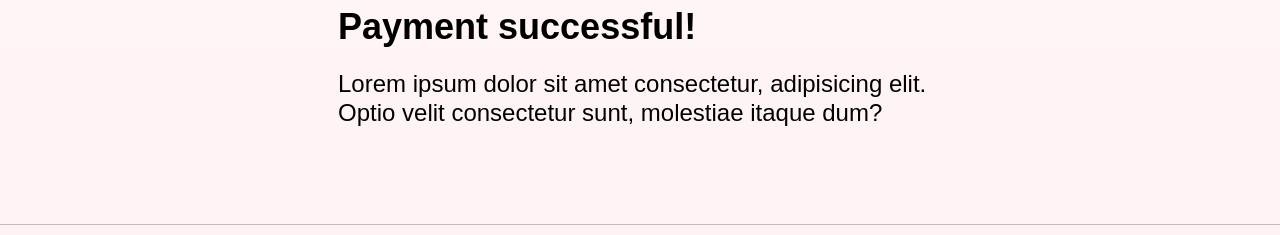
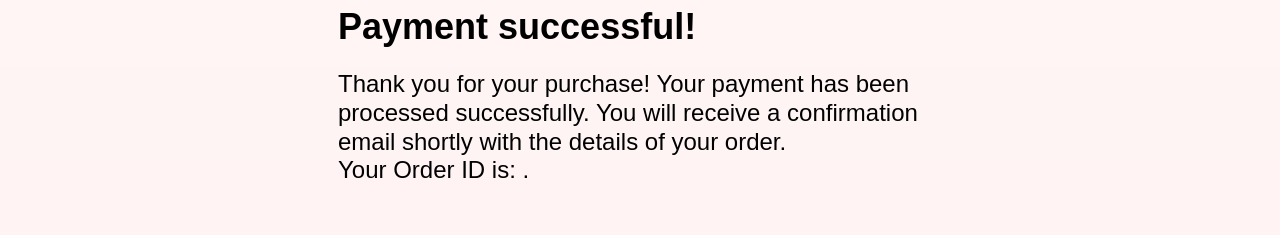
Before and after one commit to Queue-Evgenii/PolandShopFront, a Vue app: page /confirmed in a window 1280 px wide. Shown: the part 301-536 px from the top of the page. Built offline with nearby package versions, Linux system fonts and the light colour scheme; no server answers.

Commit message:
payment successed/declined notification

```diff
--- a/src/views/ConfirmedView.vue
+++ b/src/views/ConfirmedView.vue
@@ -2,8 +2,27 @@
   <div class="confirmed">
     <layout-default>
       <div class="confirmed__data">
-        <h2>Payment successful!</h2>
-        <p>Lorem ipsum dolor sit amet consectetur, adipisicing elit. Optio velit consectetur sunt, molestiae itaque dum?</p>
+        <template v-if="paymentStatus != 'error'">
+          <h2>Payment successful!</h2>
+          <p>
+            Thank you for your purchase!
+            Your payment has been processed successfully.
+            You will receive a confirmation email shortly with the details of your order.
+          </p>
+          <p>
+            Your Order ID is: {{ orderId }}.
+          </p>
+        </template>
+        <template v-else>
+          <h2>Payment declined!</h2>
+          <p>
+            We're sorry, but your payment could not be processed at this time.
+            Please check your payment details and try again. If the issue persists, contact your bank or payment provider for further assistance.
+          </p>
+          <p>
+            Your Order ID is: {{ orderId }}.
+          </p>
+        </template>
       </div>
     </layout-default>
   </div>
@@ -15,6 +34,14 @@ export default {
   name: "confirmed",
   components: {
     LayoutDefault
+  },
+  computed: {
+    paymentStatus() {
+      return this.$route.query.status;
+    },
+    orderId() {
+      return this.$route.query.order_id;
+    }
   },
 }
 </script>
```
Also changed, not shown: 13 other files (tests, documents, lock files or other folders).
